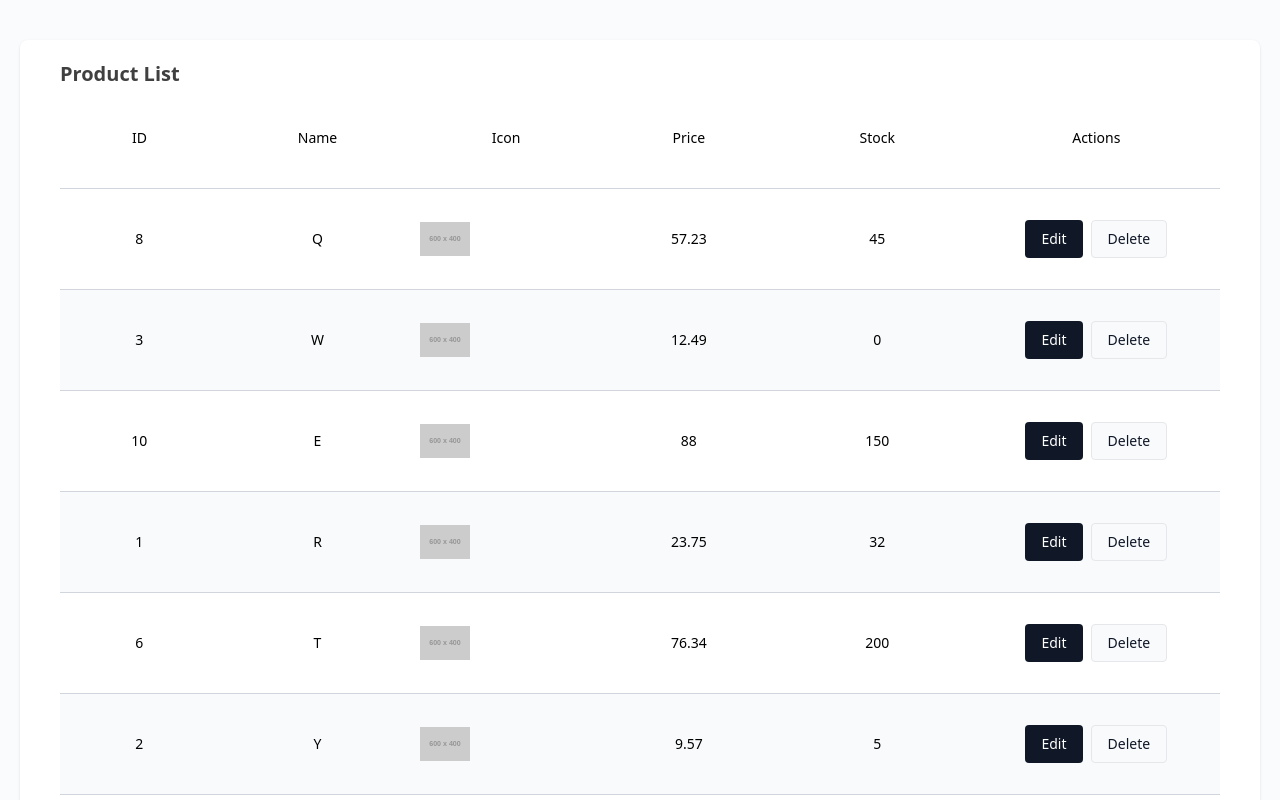
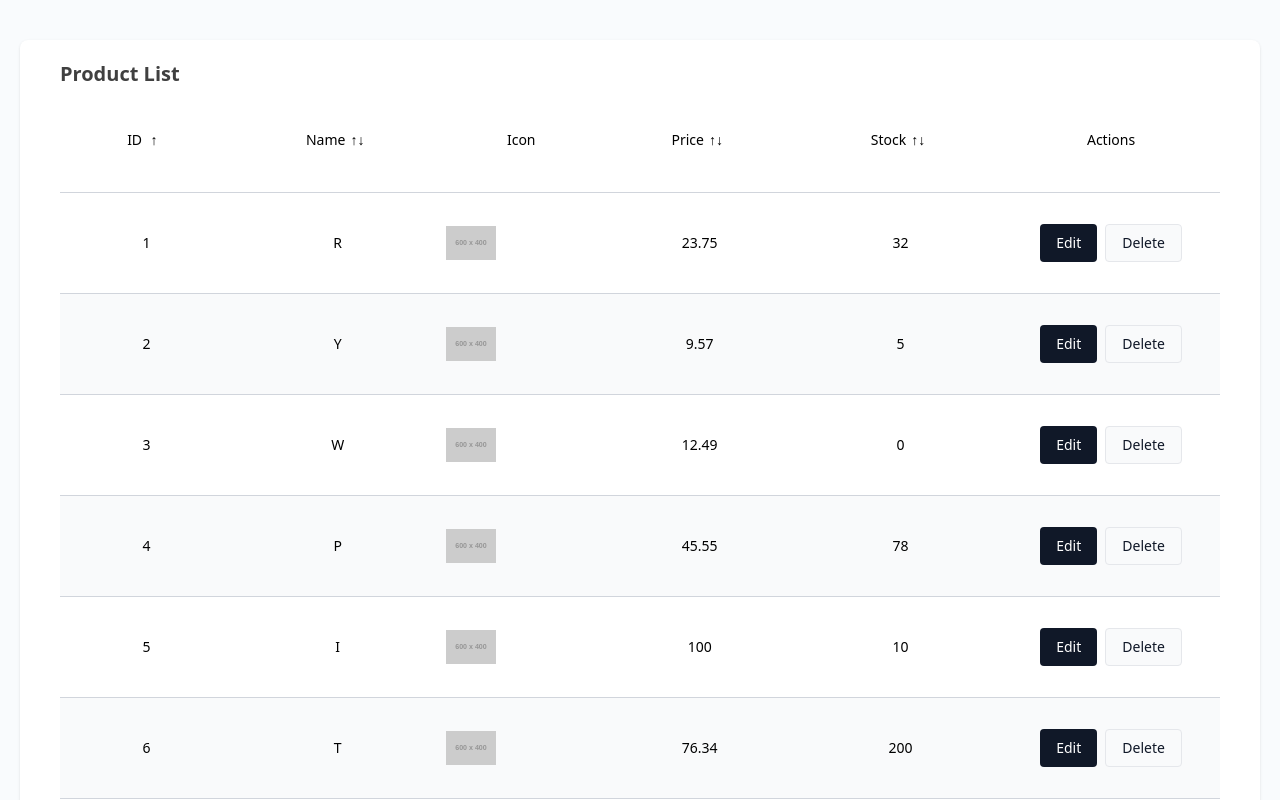
Before and after one commit to rastz/iai-product-list-app, a React (Vite) app: page / in a window 1280 px wide. Shown: the top 800 px of the page. Built offline with nearby package versions, Linux system fonts and the light colour scheme.

Commit message:
feat: add product sorting

```diff
--- a/src/App.tsx
+++ b/src/App.tsx
@@ -1,4 +1,3 @@
-import { Fragment } from "react/jsx-runtime";
 import { Box } from "./components/Box";
 import { Button } from "./components/Button";
 import { Grid } from "./components/Grid";
@@ -13,9 +12,16 @@ import { TableHeader } from "./components/TableHeader";
 import { TableRow } from "./components/TableRow";
 import data from "./data/products.json";
 import { Product } from "./types";
+import { useSort } from "./hooks/useSort";
+import { SortableTableHead } from "./components/SortableTableHead";
 
 function App() {
-  const products: Product[] = data.items;
+  const { sortedData, sortKey, direction, toggleSort } = useSort<Product>({
+    data: data.items,
+    defaultSortKey: "id",
+  });
+
+  const toggleSortBy = (key: keyof Product) => () => toggleSort(key);
 
   return (
     <Main>
@@ -26,17 +32,50 @@ function App() {
 
             <TableHeader>
               <TableRow>
-                <TableHead scope="col">ID</TableHead>
-                <TableHead scope="col">Name</TableHead>
+                <SortableTableHead
+                  scope="col"
+                  onClick={toggleSortBy("id")}
+                  isActive={sortKey === "id"}
+                  sortDirection={direction}
+                >
+                  ID
+                </SortableTableHead>
+
+                <SortableTableHead
+                  scope="col"
+                  onClick={toggleSortBy("name")}
+                  isActive={sortKey === "name"}
+                  sortDirection={direction}
+                >
+                  Name
+                </SortableTableHead>
+
                 <TableHead scope="col">Icon</TableHead>
-                <TableHead scope="col">Price</TableHead>
-                <TableHead scope="col">Stock</TableHead>
+
+                <SortableTableHead
+                  scope="col"
+                  onClick={toggleSortBy("price")}
+                  isActive={sortKey === "price"}
+                  sortDirection={direction}
+                >
+                  Price
+                </SortableTableHead>
+
+                <SortableTableHead
+                  scope="col"
+                  onClick={toggleSortBy("stock")}
+                  isActive={sortKey === "stock"}
+                  sortDirection={direction}
+                >
+                  Stock
+                </SortableTableHead>
+
                 <TableHead scope="col">Actions</TableHead>
               </TableRow>
             </TableHeader>
 
             <TableBody>
-              {products.map((product) => {
+              {sortedData.map((product) => {
                 return (
                   <TableRow key={product.id}>
                     <TableHead scope="row">{product.id}</TableHead>
```
